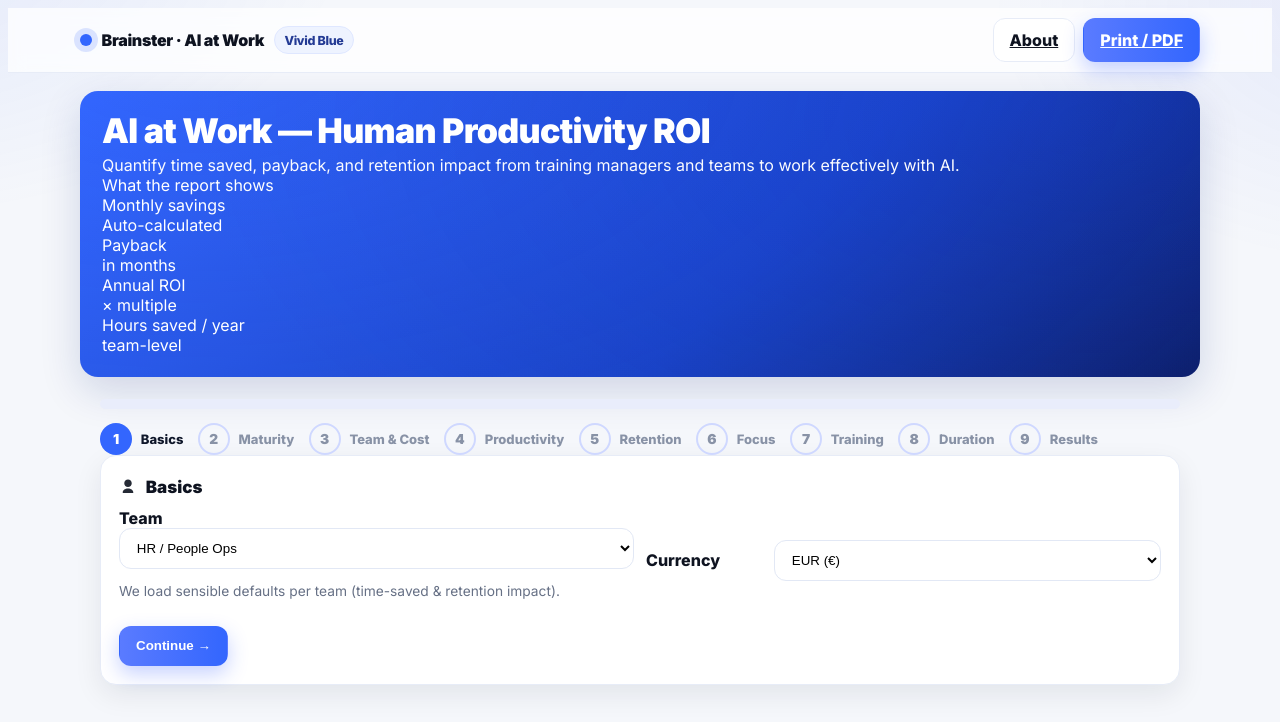
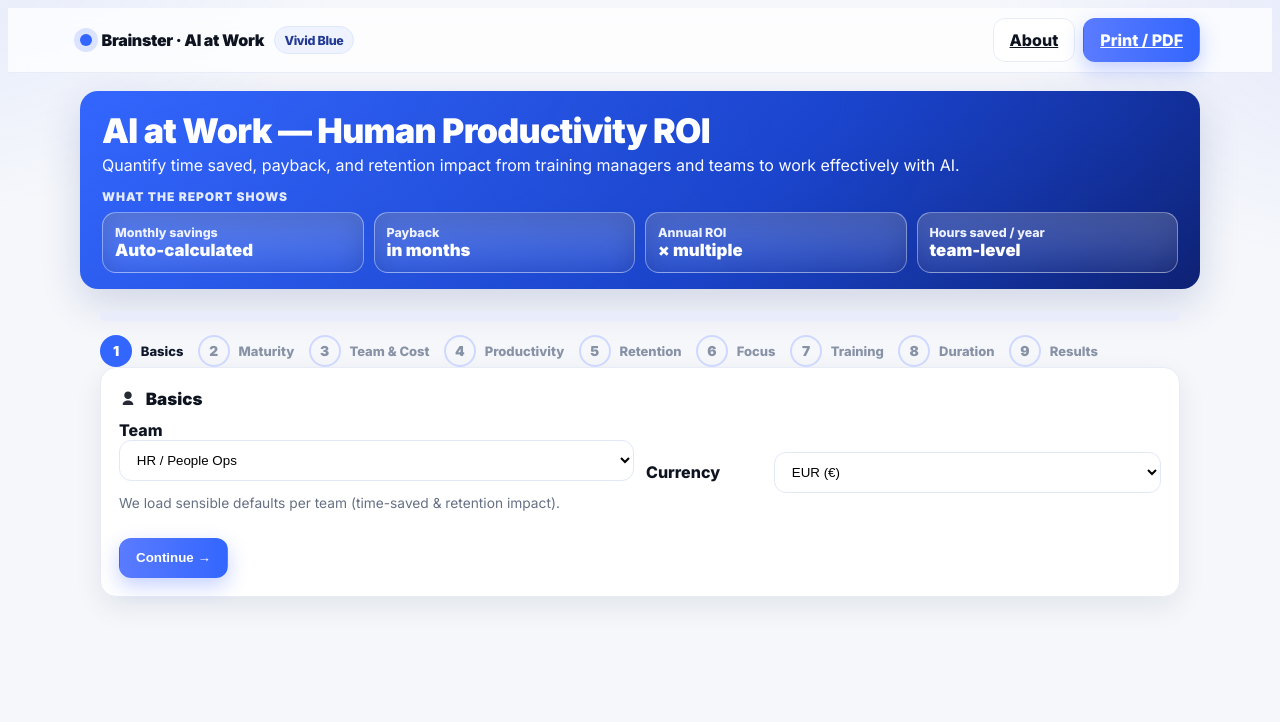
Before and after one commit to powerstephen/brainster-human-ai-roi, a Next.js app: page / in a window 1280 px wide. Shown: the top 722 px of the page. Built offline with nearby package versions, Linux system fonts and the light colour scheme.

Commit message:
Update globals.css

```diff
--- a/app/globals.css
+++ b/app/globals.css
@@ -42,7 +42,7 @@ body{
 .btn-light{background:#F8FAFF; border:1px solid var(--line); color:#1F2A56}
 .btn:disabled{opacity:.55; cursor:not-allowed}
 
-/* HERO (slim) */
+/* HERO (slim, with stats inside) */
 .hero{
   border-radius:18px; overflow:hidden;
   box-shadow:0 14px 40px rgba(14,40,120,.16);
@@ -52,35 +52,34 @@ body{
     radial-gradient(900px 500px at 90% 10%, rgba(26,64,240,.18), transparent),
     linear-gradient(135deg, var(--brand) 0%, var(--brand-2) 60%, #0B1C60 100%);
 }
-
-/* shorter hero so inputs appear higher */
-.hero--slim{
-  margin:18px 0 12px;
-}
-.hero-inner--slim{
-  padding:22px 22px;   /* reduced from ~42px */
-}
+.hero--slim{ margin:18px 0 16px; }
+.hero-inner--slim{ padding:22px 22px 16px; }
 .hero-inner--slim h1{
   margin:0 0 6px; font-size:34px; line-height:1.06; font-weight:900; letter-spacing:-.02em;
 }
-.hero-inner--slim p{
-  margin:0; opacity:.98; font-size:16px;
+.hero-inner--slim p{ margin:0; opacity:.98; font-size:16px; }
+
+/* Hero stats area (inside blue) */
+.hero-stats{ margin-top:14px; }
+.hero-stats-head{
+  font-size:12px; letter-spacing:.08em; text-transform:uppercase; font-weight:900;
+  color:rgba(255,255,255,.92); opacity:.95; margin:0 0 8px;
 }
-
-/* STAT ROW under hero (single row on desktop) */
-.stats-row{
-  display:grid; gap:10px; margin:8px 0 12px;
+.hero-stats-grid{
+  display:grid; gap:10px;
   grid-template-columns:repeat(2,minmax(0,1fr));
 }
 @media (min-width: 960px){
-  .stats-row{ grid-template-columns:repeat(4,minmax(0,1fr)); }
+  .hero-stats-grid{ grid-template-columns:repeat(4,minmax(0,1fr)); }
 }
-.stat-tile{
-  background:#fff; border:1px solid var(--line); border-radius:14px; padding:12px;
-  box-shadow:0 8px 24px rgba(12,20,38,.06);
+.hero-stat-tile{
+  background:linear-gradient(180deg, rgba(255,255,255,.25) 0%, rgba(255,255,255,.08) 100%);
+  border:1px solid rgba(255,255,255,.35);
+  border-radius:14px; padding:12px;
+  box-shadow:0 10px 28px rgba(6,18,70,.22) inset;
 }
-.stat-tile .t{font-size:.78rem; color:#64748B; font-weight:800}
-.stat-tile .v{font-weight:900; font-size:1.05rem; color:#0E1320}
+.hero-stat-tile .t{font-size:.78rem; color:#EEF2FF; font-weight:800}
+.hero-stat-tile .v{font-weight:900; font-size:1.05rem; color:#ffffff}
 
 /* SECTIONS */
 .section{margin:22px 0}
@@ -134,6 +133,21 @@ body{
 .tooltip .tip{position:absolute;top:120%;left:0;z-index:5;min-width:260px;background:#0B0F19;color:#fff;padding:.62rem .72rem;border-radius:10px;box-shadow:0 8px 20px rgba(10,22,70,.22);display:none}
 .tooltip:hover .tip{display:block}
 
+/* MATURITY SCALE (1–10 clickable) */
+.maturity-scale{
+  display:flex; flex-wrap:wrap; gap:6px; margin-top:8px;
+}
+.maturity-scale .n{
+  width:34px; height:34px; border-radius:10px; border:1px solid var(--line);
+  display:flex; align-items:center; justify-content:center; font-weight:900; cursor:pointer;
+  background:#fff;
+}
+.maturity-scale .n.active{
+  color:#fff; border-color:transparent;
+  background:linear-gradient(90deg,#6D8BFF,#3366FE);
+  box-shadow:0 8px 20px rgba(31,77,255,.20);
+}
+
 /* PRINT VIEW */
 @media print{
   .nav, .hero { display:none !important; }
```
